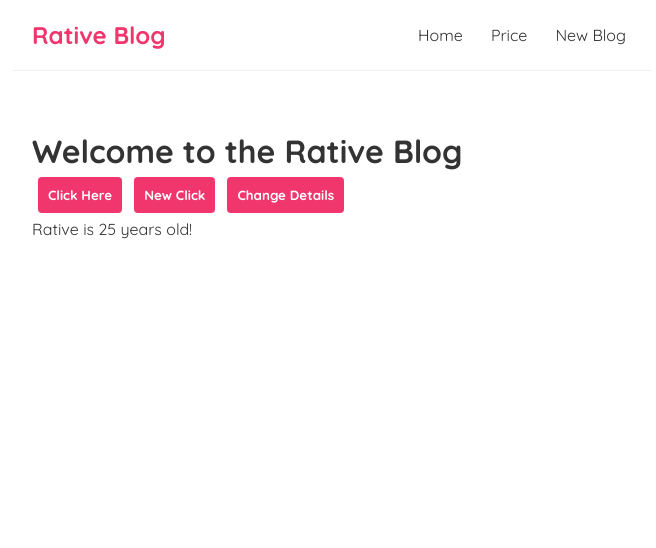
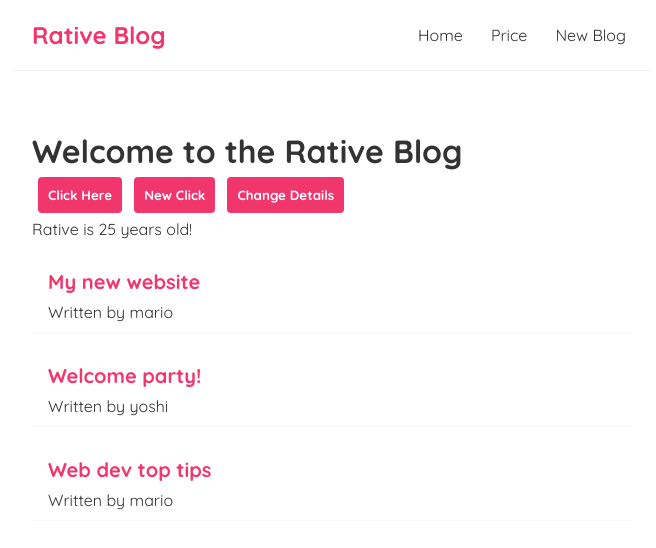
Before and after one commit to suvepatra004/mamba-blog, a React (Create React App) app: page / in a window 1280 px wide. Shown: the top 548 px of the page, without its empty margins (308-964 px from the left). Built offline with nearby package versions, Linux system fonts and the light colour scheme.

Commit message:
added a new component called Blogs, that will display the lists

```diff
--- a/src/App.js
+++ b/src/App.js
@@ -1,14 +1,15 @@
-
-import Navbar from './Navbar';
-import Home from './Home';
+import Navbar from "./Navbar";
+import Home from "./Home";
+import Blogs from "./Blogs";
 
 function App() {
   return (
     <div className="App">
       <div>
-        <Navbar/>
-        <div className='content'>
+        <Navbar />
+        <div className="content">
           <Home />
+          <Blogs />
         </div>
       </div>
     </div>
--- /dev/null
+++ b/src/Blogs.js
@@ -0,0 +1,69 @@
+import { useState } from "react";
+
+const Blogs = () => {
+  // Sample data for blog-preview
+  const [blogs, _setBlogs] = useState([
+    { title: "My new website", body: "lorem ipsum...", author: "mario", id: 1 },
+    { title: "Welcome party!", body: "lorem ipsum...", author: "yoshi", id: 2 },
+    {
+      title: "Web dev top tips",
+      body: "lorem ipsum...",
+      author: "mario",
+      id: 3,
+    },
+  ]);
+
+  return (
+    <div>
+      {/* Blog Preview Pannel: To see the lists of blogs */}
+      <div className="home">
+        {blogs.map((blogs) => (
+          <div className="blog-preview" key={blogs.id}>
+            <h2>{blogs.title}</h2>
+            <p>Written by {blogs.author}</p>
+          </div>
+        ))}
+      </div>
+    </div>
+  );
+};
+
+export default Blogs;
+/**
+ * This is a simple Blogs component that displays a list of blogs.
+ * Each blog has a title, body, author, and an ID.
+ *
+ * >> The blogs are stored in the state using the 'useState' hook.
+ * >> The blogs are mapped to display each blog's title and author.
+ */
+// --- IGNORE ---
+// import { useState } from "react"; --- IGNORE ---
+// const Blogs = () => { --- IGNORE ---
+//   // Sample data for blog-preview --- IGNORE ---
+//   const [blogs, setBlogs] = useState([ --- IGNORE ---
+//     { title: "My new website", body: "lorem ipsum...", author: "mario", id: 1 }, --- IGNORE ---
+//     { title: "<Welcome></Welcome>
+//     { title: "Welcome party!", body: "lorem ipsum...", author: "yoshi", id: 2 }, --- IGNORE ---
+//     { title: "Web dev top tips", body: "lorem ipsum...", author: "mario", id: 3 }, --- IGNORE ---
+//   ]); --- IGNORE ---
+//   return ( --- IGNORE ---
+//     <div> --- IGNORE ---
+//       {/* Blog Preview Pannel: To see the lists of blogs */} --- IGNORE
+//       <div> --- IGNORE ---
+//         {blogs.map((blog) => { --- IGNORE ---
+//           <div className="blog-preview" key={blog.id}> --- IGNORE ---
+//             <h2>{blog.title}</h2> --- IGNORE ---
+//             <p>Written by {blog.author}</p> --- IGNORE ---
+//           </div>; --- IGNORE ---
+//         })} --- IGNORE ---
+//       </div> --- IGNORE ---
+//     </div> --- IGNORE ---
+//   ); --- IGNORE ---
+// }; --- IGNORE ---
+// export default Blogs; --- IGNORE ---
+// /** * This is a simple Blogs component that displays a list of blogs. --- IGNORE ---
+//  * Each blog has a title, body, author, and an ID. --- IGNORE ---
+//  * >> The blogs are stored in the state using the 'useState' hook. --- IGNORE ---
+//  * >> The blogs are mapped to display each blog's title and author. --- IGNORE ---
+//  */ --- IGNORE ---
+// --- IGNORE ---
--- a/src/index.css
+++ b/src/index.css
@@ -43,3 +43,18 @@
   cursor: pointer;
   font-weight: 700;
 }
+
+/* blog previews / list */
+.blog-preview {
+  padding: 10px 16px;
+  margin: 20px 0;
+  border-bottom: 1px solid #fafafa;
+}
+.blog-preview:hover {
+  box-shadow: 1px 3px 5px rgba(0,0,0,0.1);
+}
+.blog-preview h2 {
+  font-size: 20px;
+  color: #f1356d;
+  margin-bottom: 8px;
+}
```
Also changed, not shown: src/Home.js (+18 -11 lines).
